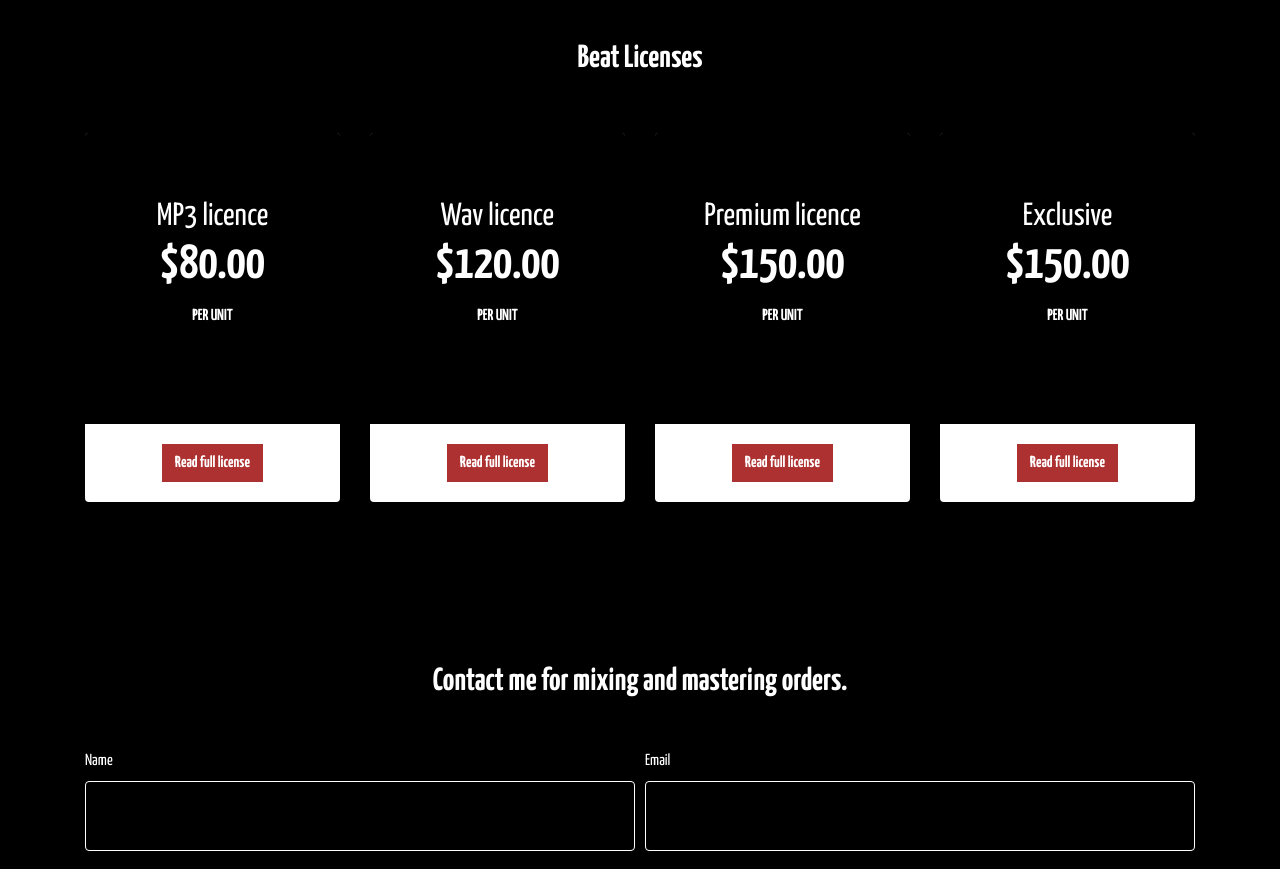
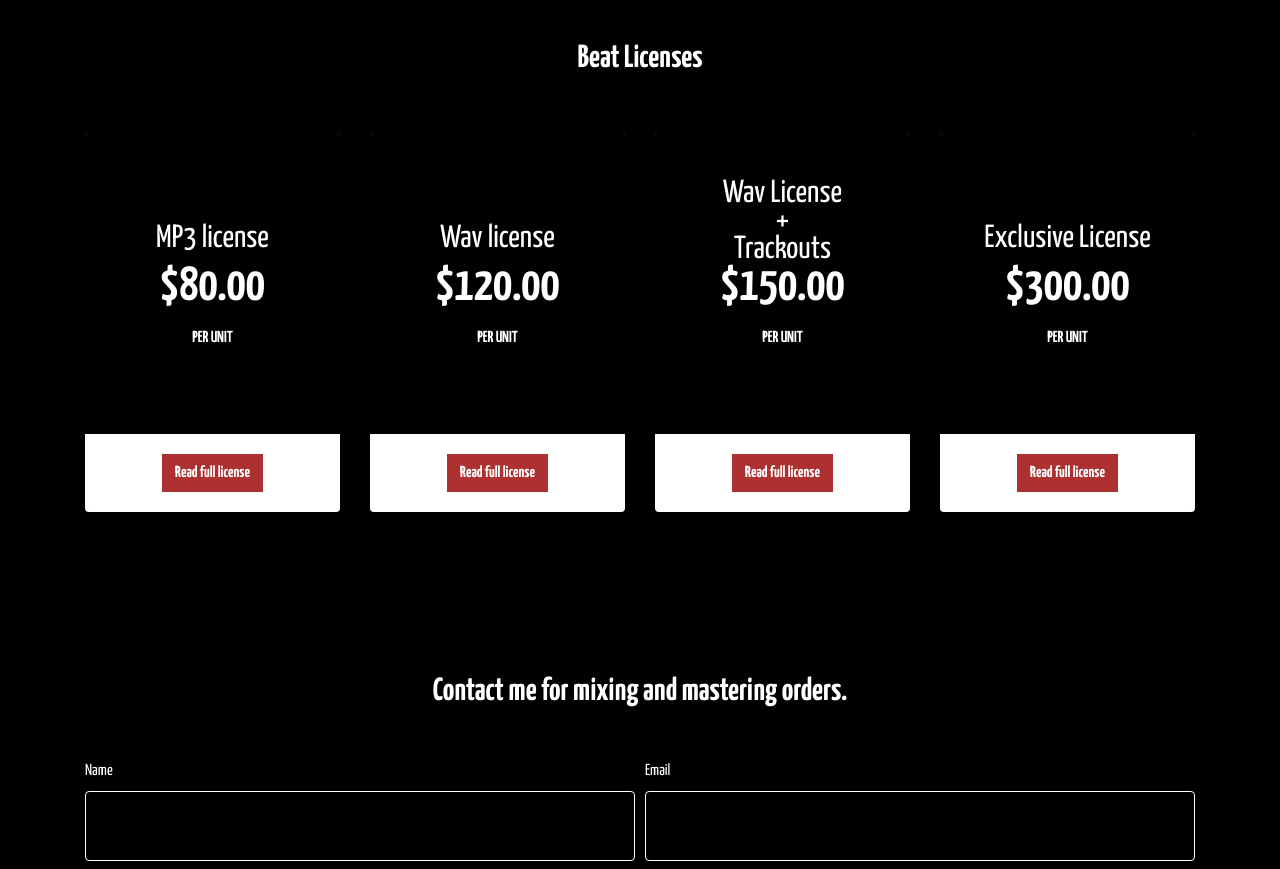
Before and after one commit to ObedBalogun/akmarv, a React (Create React App) app: page / in a window 1280 px wide. Shown: the part 860-1729 px from the top of the page. Built offline with nearby package versions, Linux system fonts and the light colour scheme; no server answers.

Commit message:
mailing function issue

```diff
--- a/src/index.css
+++ b/src/index.css
@@ -184,6 +184,7 @@ td img{
 .card-header{
   background-color: black !important;
   color: white !important;
+  padding: 0 !important;
 
 }
 .license{
@@ -334,6 +335,11 @@ table th{
 }
 /*Responsiveness*/
 
+@media(max-width: 698px) {
+  .card-deck{
+    display: none;
+  }
+}
 @media(max-width: 776px) {
 
   .headliner{
@@ -363,7 +369,7 @@ table th{
   display: block;
   }
   .card-deck{
-    display: none;
+    display: none !important;
   }
   .carousel-indicators{
     bottom: -70px !important;
--- a/src/pages/Index.jsx
+++ b/src/pages/Index.jsx
@@ -79,9 +79,9 @@ const IndexPage = () => {
                         <CardDeck>
                             <Card>
                                 <Card.Header >
-                                    <div className={"text-center card-info"}>
+                                    <div className={"text-center card-info"} style={{paddingTop:"5em"}}>
                                         <span className={"license-name d-block"}>
-                                            MP3 licence
+                                            MP3 license
                                         </span>
                                         <span className={"license-price d-block font-weight-bold"}>
                                             $80.00
@@ -104,9 +104,9 @@ const IndexPage = () => {
                             </Card>
                             <Card>
                                 <Card.Header >
-                                    <div className={"text-center card-info"}>
+                                    <div className={"text-center card-info"} style={{paddingTop:"5em"}}>
                                         <span className={"license-name d-block"}>
-                                            Wav licence
+                                            Wav license
                                         </span>
                                         <span className={"license-price d-block font-weight-bold"}>
                                             $120.00
@@ -130,8 +130,8 @@ const IndexPage = () => {
                             <Card >
                                 <Card.Header >
                                     <div className={"text-center card-info"}>
-                                    <span className="license-name d-block text-nowrap text-center">
-                                        Premium licence
+                                    <span className="license-name d-block text-center" style={{lineHeight:'28px'}}>
+                                        Wav License <br/>+<br/> Trackouts
                                     </span>
                                         <span className={"license-price d-block font-weight-bold"}>
                                         $150.00
@@ -154,12 +154,12 @@ const IndexPage = () => {
                             </Card>
                             <Card >
                                 <Card.Header >
-                                    <div className={"text-center card-info"}>
-                                    <span className={"license-name d-block"}>
-                                        Exclusive
+                                    <div className={"text-center card-info"} style={{paddingTop:"5em"}}>
+                                    <span className={"license-name d-block"} >
+                                        Exclusive License
                                     </span>
                                         <span className={"license-price d-block font-weight-bold"}>
-                                        $150.00
+                                        $300.00
                                     </span>
                                         <span className={'text-uppercase font-weight-bold d-block'}>
                                         per unit
@@ -184,7 +184,7 @@ const IndexPage = () => {
                                     <Card.Header >
                                         <div className={"text-center card-info"}>
                                         <span className={"license-name d-block"}>
-                                            MP3 licence
+                                            MP3 license
                                         </span>
                                             <span className={"license-price d-block font-weight-bold"}>
                                             $80.00
@@ -211,7 +211,7 @@ const IndexPage = () => {
                                     <Card.Header >
                                         <div className={"text-center card-info"}>
                                         <span className={"license-name d-block"}>
-                                            Wav licence
+                                            Wav license
                                         </span>
                                             <span className={"license-price d-block font-weight-bold"}>
                                             $120.00
@@ -239,10 +239,38 @@ const IndexPage = () => {
                                     <Card.Header >
                                         <div className={"text-center card-info"}>
                                     <span className={"license-name d-block"}>
-                                        Premium licence
+                                        Wav license + Trackouts
                                     </span>
                                             <span className={"license-price d-block font-weight-bold"}>
                                         $150.00
+                                    </span>
+                                            <span className={'text-uppercase font-weight-bold d-block'}>
+                                        per unit
+                                    </span>
+                                        </div>
+
+
+                                        <br/>
+
+                                    </Card.Header>
+
+                                    <Card.Body>
+                                        <div className={"license-button"}>
+                                            <Button className={""}>Read full license</Button>
+                                        </div>
+                                    </Card.Body>
+                                </Card>
+
+                            </Carousel.Item>
+                            <Carousel.Item>
+                                <Card >
+                                    <Card.Header >
+                                        <div className={"text-center card-info"}>
+                                    <span className={"license-name d-block"}>
+                                       Exclusive license
+                                    </span>
+                                            <span className={"license-price d-block font-weight-bold"}>
+                                        $300.00
                                     </span>
                                             <span className={'text-uppercase font-weight-bold d-block'}>
                                         per unit
```
Also changed, not shown: src/components/Navigation.js (+0 -7 lines), src/components/License.js (added).
